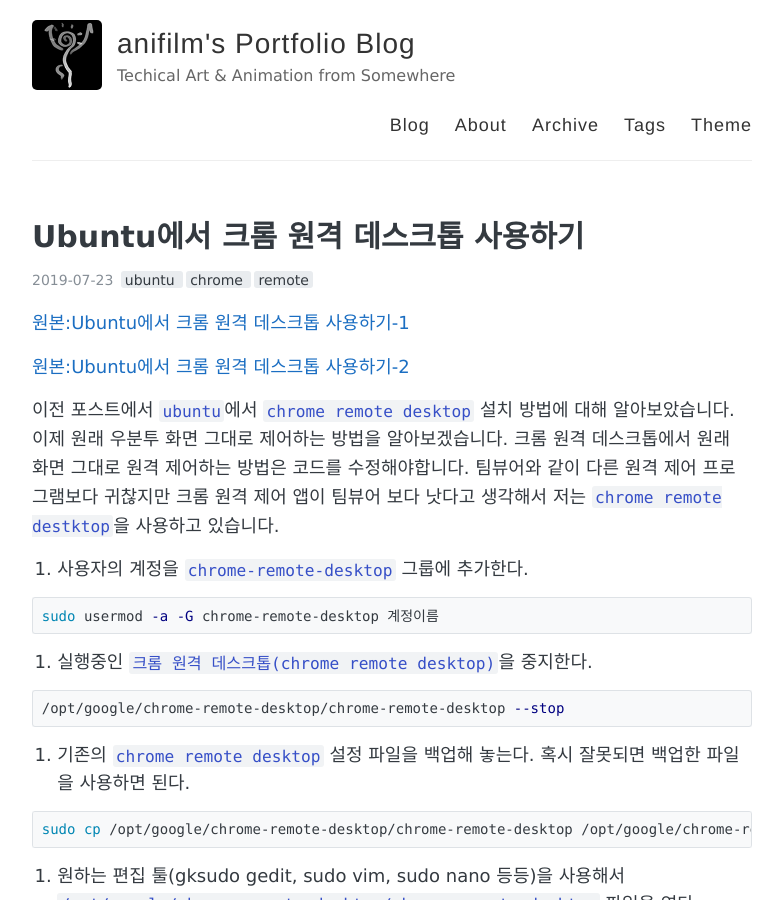
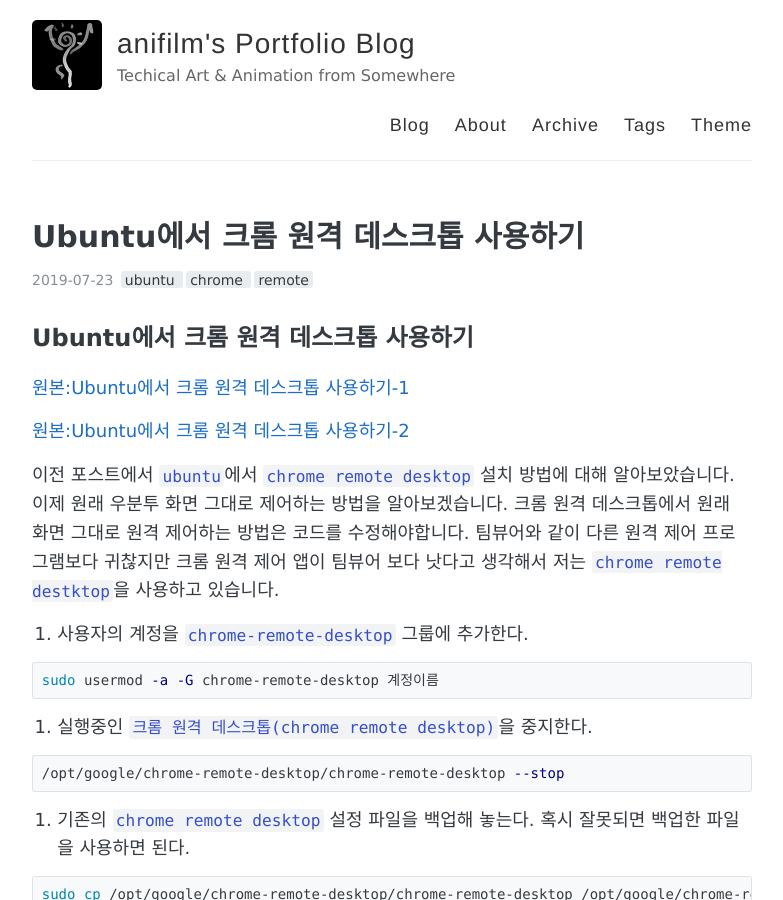
Before and after one commit to anifilm/anifilm.github.io, a Jekyll site: the page built from _posts/2019-07-23-chrome-remote-desktop.md, in a window 1280 px wide and 900 px high. Shown: the whole window, without its empty margins (248-1031 px from the left). Built offline with Jekyll 4.4.1, drawn with Linux system fonts in a browser that asks for light colours.

Commit message:
Update 2019-07-23-chrome-remote-desktop.md

```diff
--- a/_posts/2019-07-23-chrome-remote-desktop.md
+++ b/_posts/2019-07-23-chrome-remote-desktop.md
@@ -4,6 +4,8 @@
 tags: [ubuntu, chrome, remote]
 comments: true
 ---
+
+## Ubuntu에서 크롬 원격 데스크톱 사용하기
 
 [원본:Ubuntu에서 크롬 원격 데스크톱 사용하기-1](http://hdh7485.blog.me/221444127526)
 
```
